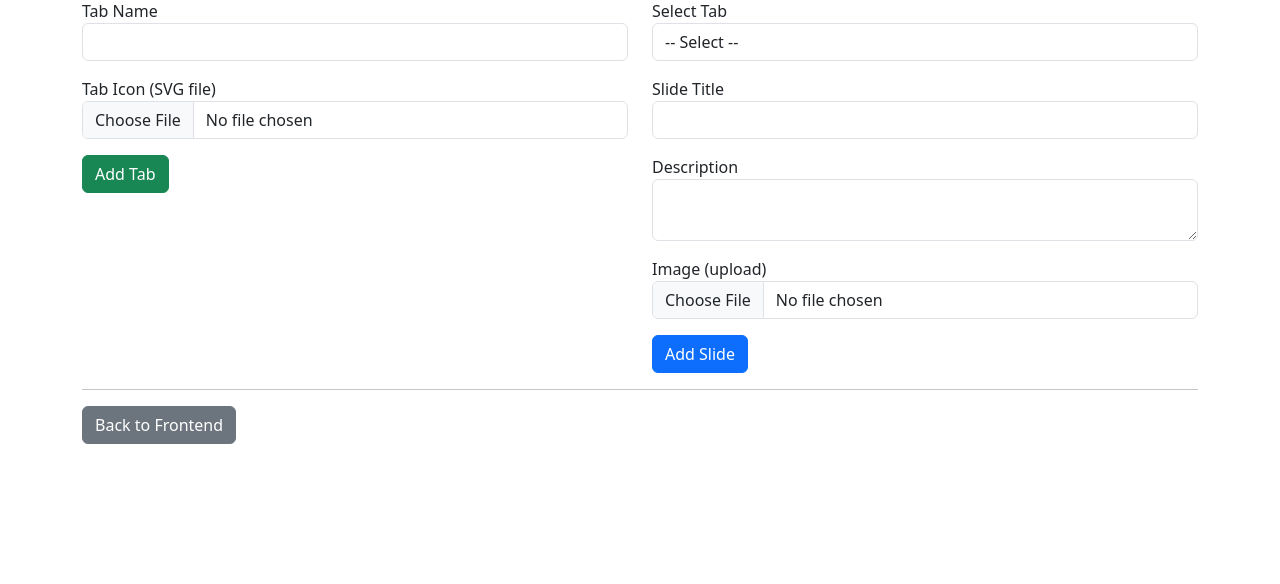
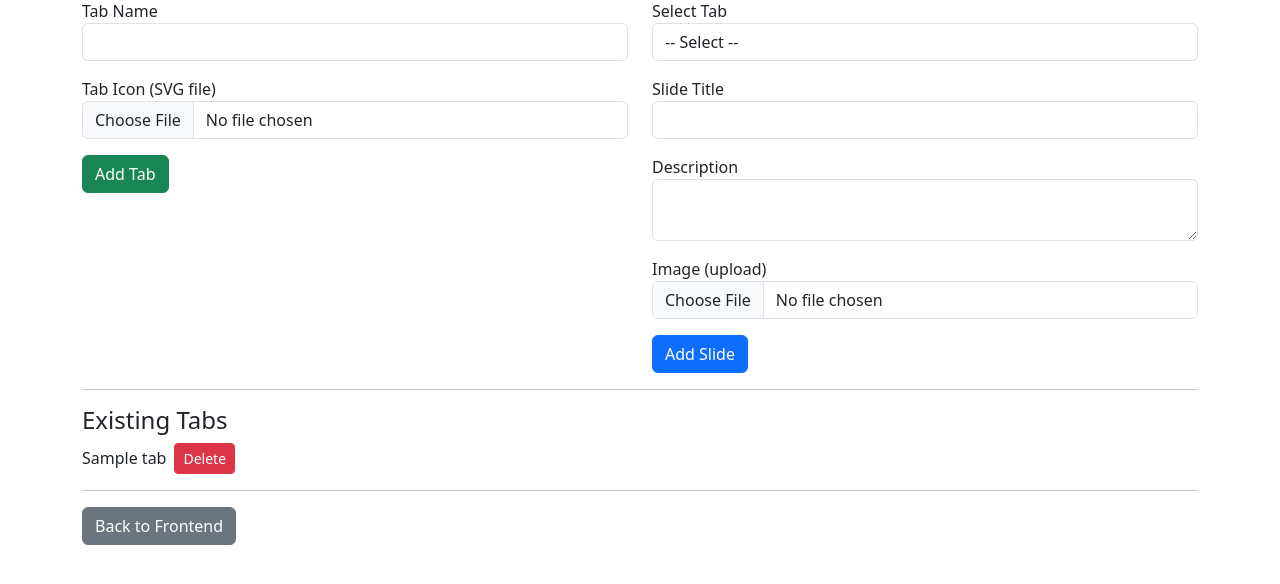
Before and after one commit to di-debug/Php-crud-app, a PHP site: page /admin.php in a window 1280 px wide. Shown: the part 124-708 px from the top of the page. Run offline with PHP 8.4, Linux system fonts and the light colour scheme; tables that the repository leaves empty hold one stand-in row (values such as "Sample post").

Commit message:
Added Tabs Delete Feature amd Some CSS

```diff
--- a/public/admin.php
+++ b/public/admin.php
@@ -42,6 +42,9 @@ if ($_SERVER['REQUEST_METHOD'] === 'POST') {
                 $crudController->createSlide($slideTitle, $slideDescription, $relativePath, $tabId);
             }
         }
+    } elseif (isset($_POST['delete_tab']) && !empty($_POST['delete_tab_id'])) {
+        $tabId = intval($_POST['delete_tab_id']);
+        $crudController->deleteTab($tabId);
     }
 }
 
@@ -109,6 +112,18 @@ $slides = $crudController->getAllSlides();
   </div>
 
   <hr>
+  <h4>Existing Tabs</h4>
+  <?php foreach($tabs as $tab): ?>
+  <div class="d-flex align-items-center mb-2">
+    <span><?php echo htmlspecialchars($tab['name']); ?></span>
+    <form method="post" action="" style="display:inline;" onsubmit="return confirm('Delete this tab?');">
+      <input type="hidden" name="delete_tab_id" value="<?php echo $tab['id']; ?>">
+      <button type="submit" name="delete_tab" class="btn btn-danger btn-sm ms-2">Delete</button>
+    </form>
+  </div>
+  <?php endforeach; ?>
+
+  <hr>
   <a href="index.php" class="btn btn-secondary">Back to Frontend</a>
 </div>
 </body>
```
Also changed, not shown: public/assets/script.js, public/assets/style.css, public/uploads/682c0f66840e3-web ads (1).jpg (added), public/uploads/682c0f818be5a-Your paragraph text.png (added), public/uploads/svg_682c0f5155685.svg (added).
